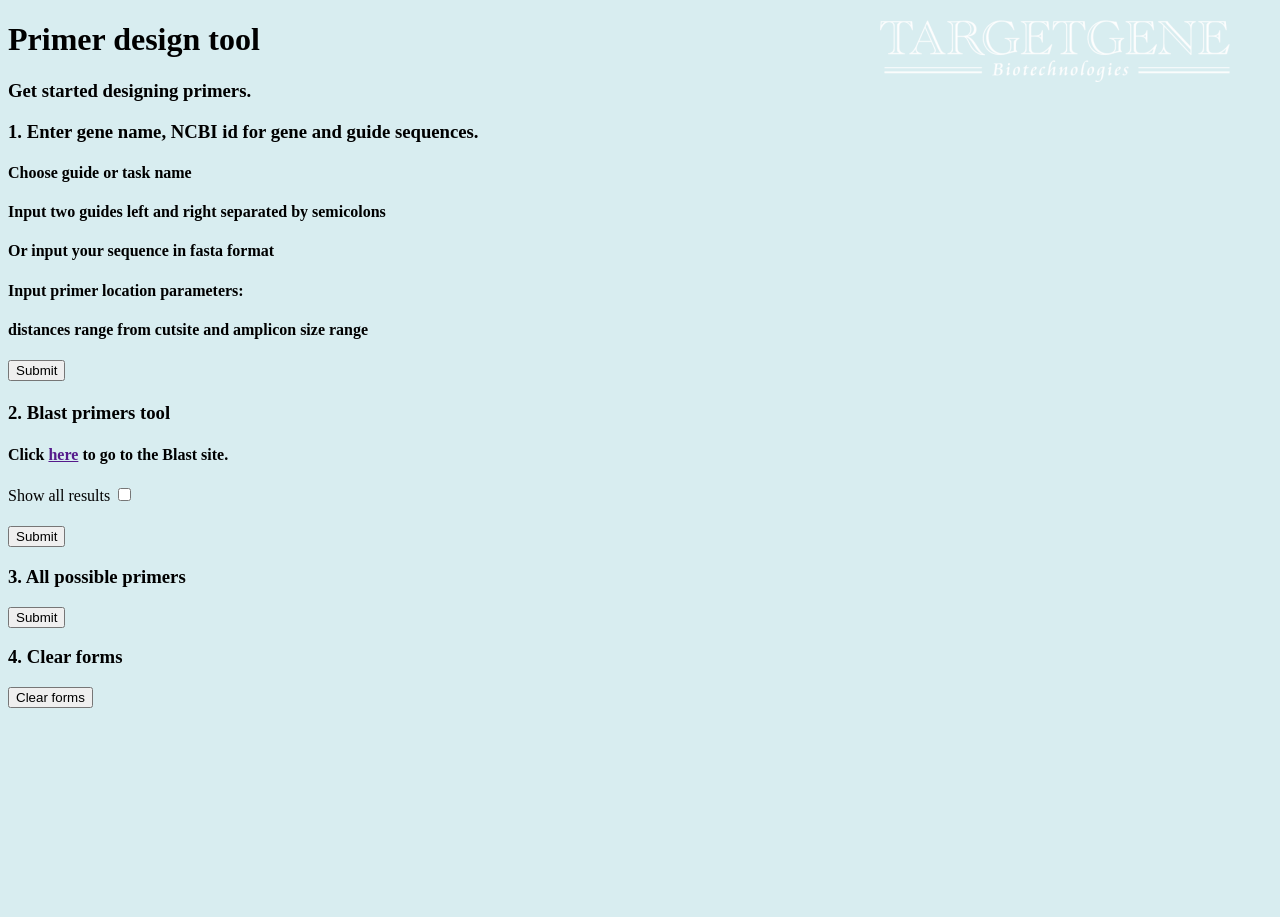
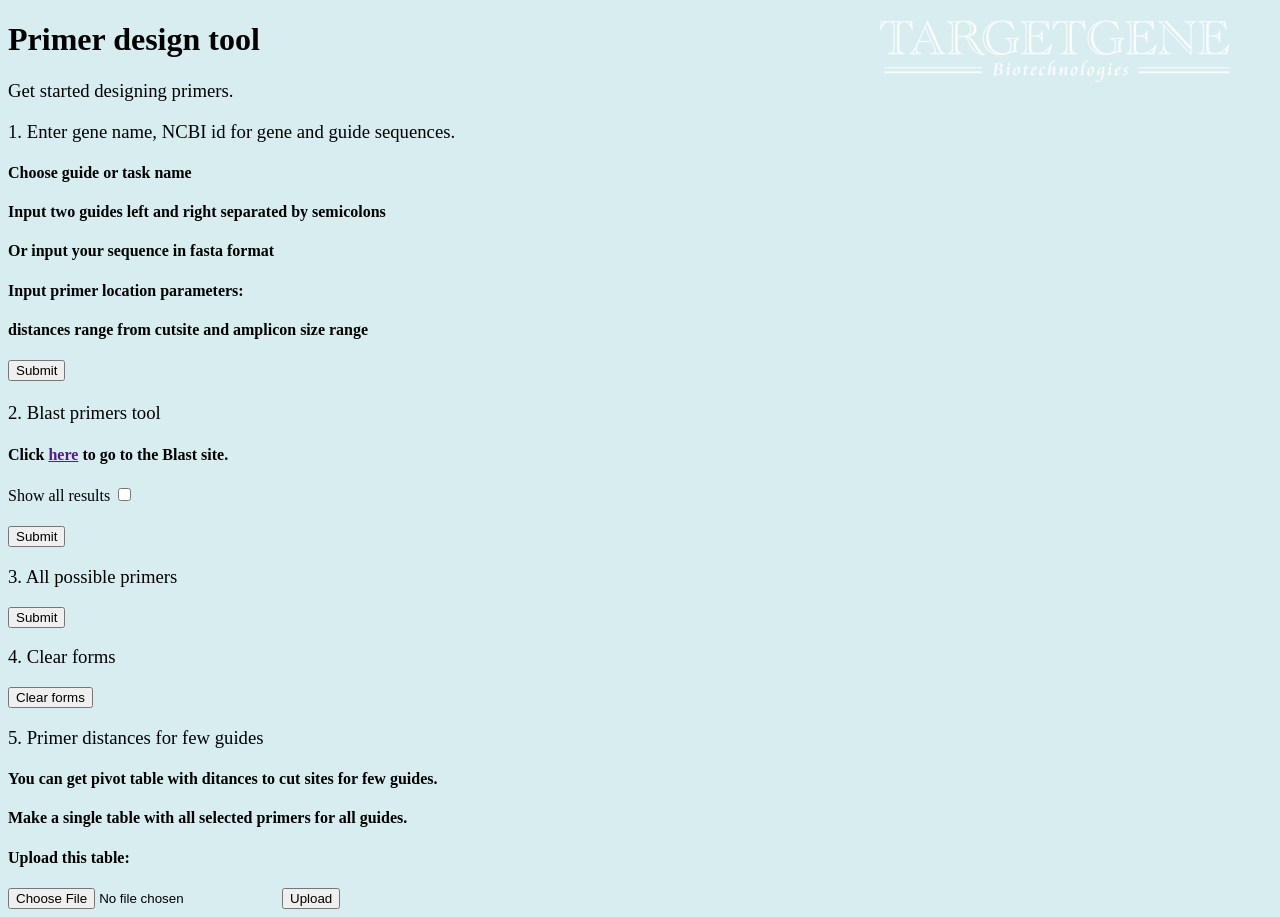
Before and after one commit to MDyakova/primer_design_tool, a Flask app: template container/src/templates/home.html in a window 1280 px wide. Before the commit the page ends 708 px from the top, so only its background shows below. Run offline with Flask 3, Linux system fonts and the light colour scheme; the template is opened without the code that fills it, so the values that code supplies are empty.

Commit message:
blast id error

```diff
--- a/container/src/main.py
+++ b/container/src/main.py
@@ -13,7 +13,16 @@ from flask import Flask, render_template, request, send_file
 from flask_wtf import FlaskForm
 from wtforms import StringField, TextAreaField
 
-from utilities import ensemble_info, ncbi_info, guide_info, blast_primers, blast_results, gene_bank_file, find_elements, primers_pivot_table
+from utilities import (ensemble_info,
+                       ncbi_info,
+                       guide_info,
+                       blast_primers,
+                       blast_results,
+                       gene_bank_file,
+                       find_elements,
+                       primers_pivot_table,
+                       primers_coords,
+                       primers_pivot_table_few_guides)
 
 app = Flask(__name__)
 app.config["SECRET_KEY"] = "mysecretkey"  # fake key to work with flask server
@@ -90,7 +99,7 @@ class BlastInfo(FlaskForm):
     """
     Blast results id
     """
-    text_field8 = StringField(
+    text_field9 = StringField(
         "Blast results id", default="", render_kw={"style": "width: 400px;"}
     )
 
@@ -114,6 +123,7 @@ def index(out_dict):
     short_links = {'Blast': out_dict['blast_url']}
 
     # out_dict["error_message"] = ''
+    out_dict["gene_dict"] = ''
 
     # Show all primers
     checkbox_all_cond = False
@@ -233,7 +243,7 @@ def index(out_dict):
 
             if insert_seq == '':
                 if (gene_name == '') | (ncbi_id == '') | (guide_seq == ''):
-                    text_error = 'enter all data'
+                    text_error = 'If you want to search new primers, enter all the data'
                     out_dict["gene_dict"] = ("<span class='red-text'>"
                                             + 'Error: ' + str(text_error)
                                             + "</span>")
@@ -294,10 +304,12 @@ def index(out_dict):
                     # cut_size = len(search_sequence)//2
                     cut_size = len(search_sequence.split(out_dict["guide_full_seq"])[0]) + len(out_dict["guide_full_seq"])//2
 
-                    primer5_start = 1
+                    # primer5_start = 1
+                    primer5_start = cut_size - out_dict["max_dist"]
                     primer5_end = cut_size - out_dict["min_dist"]
                     primer3_start = cut_size + out_dict["min_dist"]
-                    primer3_end = len(search_sequence)
+                    # primer3_end = len(search_sequence)
+                    primer3_end = cut_size + out_dict["max_dist"]
 
                 except Exception as e:
                     text_error = 'check guide sequence'
@@ -334,7 +346,7 @@ def index(out_dict):
             short_links = {'Blast': out_dict['blast_url']}
 
         if "blast_info_form_submit" in request.form:
-            blast_id = blast_info_form.text_field8.data
+            blast_id = blast_info_form.text_field9.data
             out_dict['blast_id'] = blast_id
 
             checkbox_all_value = request.form.get("checkbox_all")
@@ -344,14 +356,22 @@ def index(out_dict):
             else:
                 return_all = False
 
-            all_primers = blast_results(out_dict['blast_id'],
-                                        out_dict['gene_nt_id'],
-                                        out_dict['amplicon_start'],
-                                        out_dict['amplicon_end'],
-                                        out_dict['search_sequence'],
-                                        out_dict["gene_name"],
-                                        out_dict["guide_name"],
-                                        return_all=return_all)
+            try:
+                all_primers = blast_results(out_dict['blast_id'],
+                                            out_dict['gene_nt_id'],
+                                            out_dict['amplicon_start'],
+                                            out_dict['amplicon_end'],
+                                            out_dict['search_sequence'],
+                                            out_dict["gene_name"],
+                                            out_dict["guide_name"],
+                                            return_all=return_all)
+            except:
+                text_error = 'check blast id'
+                out_dict["gene_dict"] = ("<span class='red-text'>"
+                                        + 'Error: ' + str(text_error)
+                                        + "</span>")
+                return render_template("home.html", out_dict=out_dict, forms=forms, links=short_links,
+                                        tables=[], checked=False)
 
             tables=[all_primers.to_html(classes='data')]
             out_dict['tables'] = tables
@@ -385,9 +405,6 @@ def index(out_dict):
 
         if "checkbox_table_submit" in request.form:
 
-
-
-
             if len(out_dict["all_primers"])==0:
                 text_error = 'Make a primer table'
                 out_dict["gene_dict"] = ("<span class='red-text'>"
@@ -400,6 +417,18 @@ def index(out_dict):
 
                 all_primers_selected = out_dict["all_primers"][out_dict["all_primers"]['ID_index'].apply(lambda p: str(p) in selected_ids)]
                 all_primers_selected.drop(columns=['ID', 'ID_index'], inplace=True)
+
+                all_primers_selected['gene_name'] = out_dict['gene_name']
+                all_primers_selected['guide_name'] = out_dict['guide_name']
+
+                if (out_dict['ensemble_gene_seq']!='') & (out_dict['guide_seq']!=''):
+                    oligos_left, oligos_right = primers_coords(out_dict['ensemble_gene_seq'],all_primers_selected)
+                    all_primers_selected = pd.merge(all_primers_selected, oligos_left, on=["left_name", "Sequence (5'->3')_L"])
+                    all_primers_selected = pd.merge(all_primers_selected, oligos_right, on=["right_name", "Sequence (5'->3')_R"])
+
+                    cut_site_coords = (len(out_dict['ensemble_gene_seq'].split(out_dict["guide_full_seq"])[0])
+                                    + len(out_dict["guide_full_seq"])//2 + 1)
+                    all_primers_selected['cut_site_coords'] = cut_site_coords
 
                 all_primers_selected.to_csv('src/static/outputs/' + out_dict["gene_name"]  + '/' + out_dict["guide_name"]
                                 + '_selected_primers.csv', index=None)
@@ -464,6 +493,67 @@ def index(out_dict):
                 else:
                     out_dict[key] = ''
 
+        if "file_upload_submit" in request.form:
+            # upload fasta file with new element
+            if "file" not in request.files:
+                return "No file part"
+
+            file = request.files["file"]
+            filename = file.filename
+
+            save_name, file_type = '.'.join(filename.split(".")[:-1]), filename.split(".")[-1]
+            if file_type=='csv':
+                primers_table = pd.read_csv(file)
+            elif file_type=='xlsx':
+                primers_table = pd.read_excel(file)
+
+            # out_dict['tables'] = [primers_table.to_html(classes='data')]
+
+            primers_pivot_table_few_guides(primers_table,
+                                           out_dict["min_dist"] ,
+                                           out_dict["max_dist"],
+                                           out_dict["min_size"],
+                                           out_dict["max_size"],
+                                           save_name)
+
+            # file_path = 'src/static/outputs/' + save_name  + '_distances.csv'
+
+            # #Return the csv file as an attachment
+            # return send_file(
+            #     file_path,
+            #     download_name=save_name  + '_distances.csv',
+            #     as_attachment=True,
+            # )
+
+
+            file_names = (save_name
+                        + '_distances.csv'
+                        + '_'
+                        + date_today)
+
+            # Create a BytesIO object to store the ZIP file
+            zip_buffer = BytesIO()
+
+            # Create a ZipFile object
+            with zipfile.ZipFile(
+                zip_buffer, "a", zipfile.ZIP_DEFLATED, False
+            ) as zip_file:
+                zip_file.write('src/static/outputs/' + save_name  + '_distances.csv',
+                            arcname=save_name  + '_distances.csv')
+
+            # Move the buffer's position to the beginning to ensure all the data is read
+            zip_buffer.seek(0)
+
+            #Return the ZIP file as an attachment
+            return send_file(
+                zip_buffer,
+                download_name=file_names + ".zip",
+                as_attachment=True,
+            )
+
+
+
+
 
 
 
@@ -485,7 +575,7 @@ def index(out_dict):
 
         gene_info_form.process()
 
-        blast_info_form.text_field8.default = out_dict["blast_id"]
+        blast_info_form.text_field9.default = out_dict["blast_id"]
 
         blast_info_form.process()
 
@@ -513,7 +603,7 @@ def index(out_dict):
 
     gene_info_form.process()
 
-    blast_info_form.text_field8.default = out_dict["blast_id"]
+    blast_info_form.text_field9.default = out_dict["blast_id"]
 
     blast_info_form.process()
 
--- a/container/src/static/style.css
+++ b/container/src/static/style.css
@@ -167,3 +167,7 @@ body {
     margin-right: 10px;
     text-align: right;
 } */
+
+h3 {
+    font-weight: normal;
+}
--- a/container/src/templates/home.html
+++ b/container/src/templates/home.html
@@ -82,5 +82,25 @@
         </div>
     </form>
 
+    <h3>5. Primer distances for few guides </h3>
+    <h4>You can get pivot table with ditances to cut sites for few guides. </h4>
+    <h4>Make a single table with all selected primers for all guides.</h4>
+    <h4>Upload this table:</h4>
+    <form method="post" enctype="multipart/form-data">
+        <!-- <label for="file">or choose your fasta file</label> -->
+        <div>
+            <input type="file" name="file" accept=".csv, .xlsx" class="open_file">
+            <input type="submit" value="Upload" name="file_upload_submit">
+        </div>
+        <!-- <div>
+            <label for="checkbox2">In frame</label>
+            <input type="checkbox" id="checkbox2" name="checkbox2" value="in_frame">
+            <label for="checkbox3">Reverse</label>
+            <input type="checkbox" id="checkbox3" name="checkbox3" value="reverse">
+        </div> -->
+    </form>
+    <!-- {{ tables[1]|safe }} -->
+
+
 </body>
 </html>
```
Also changed, not shown: container/src/utilities.py (+54 -0 lines).
